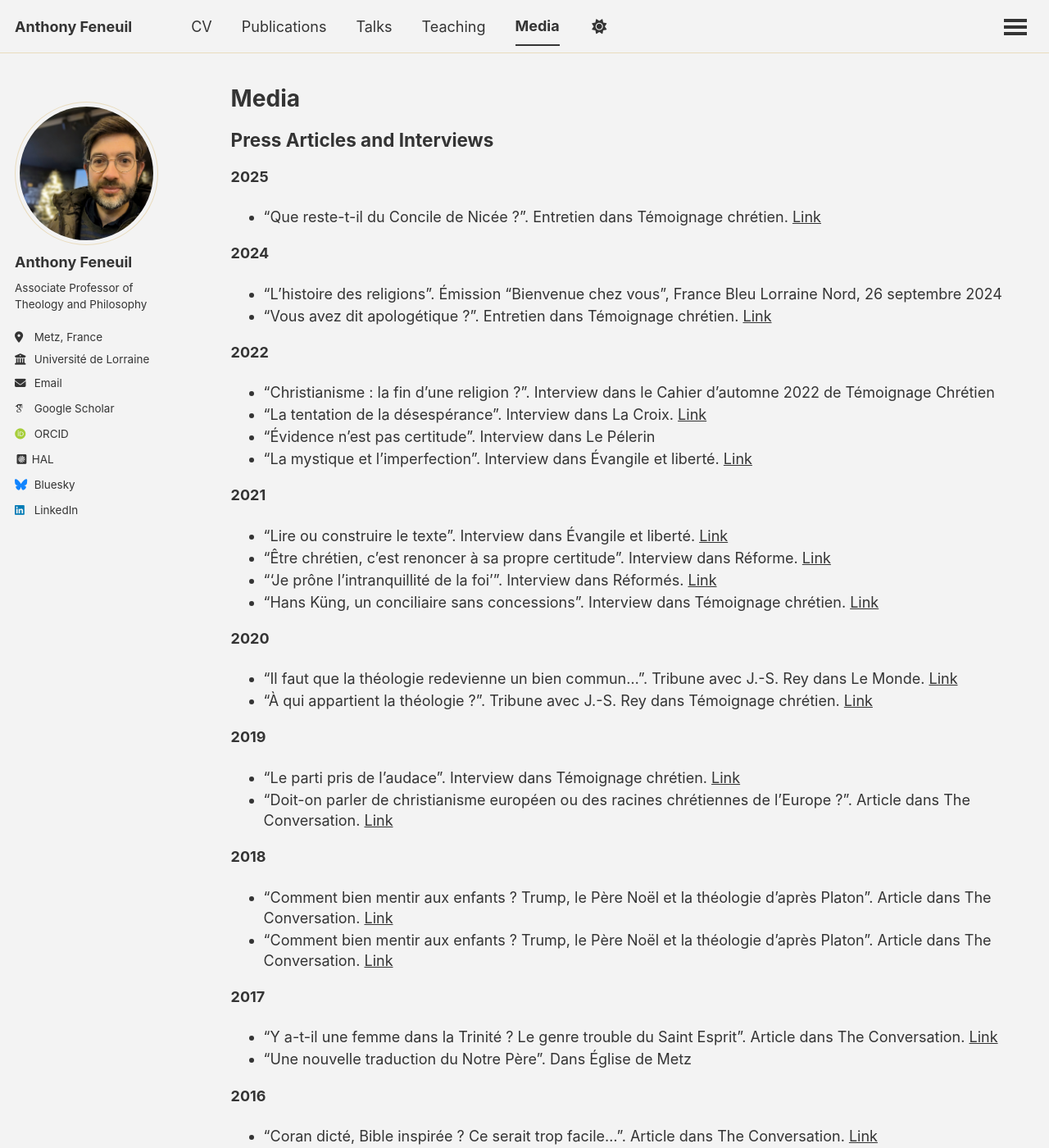
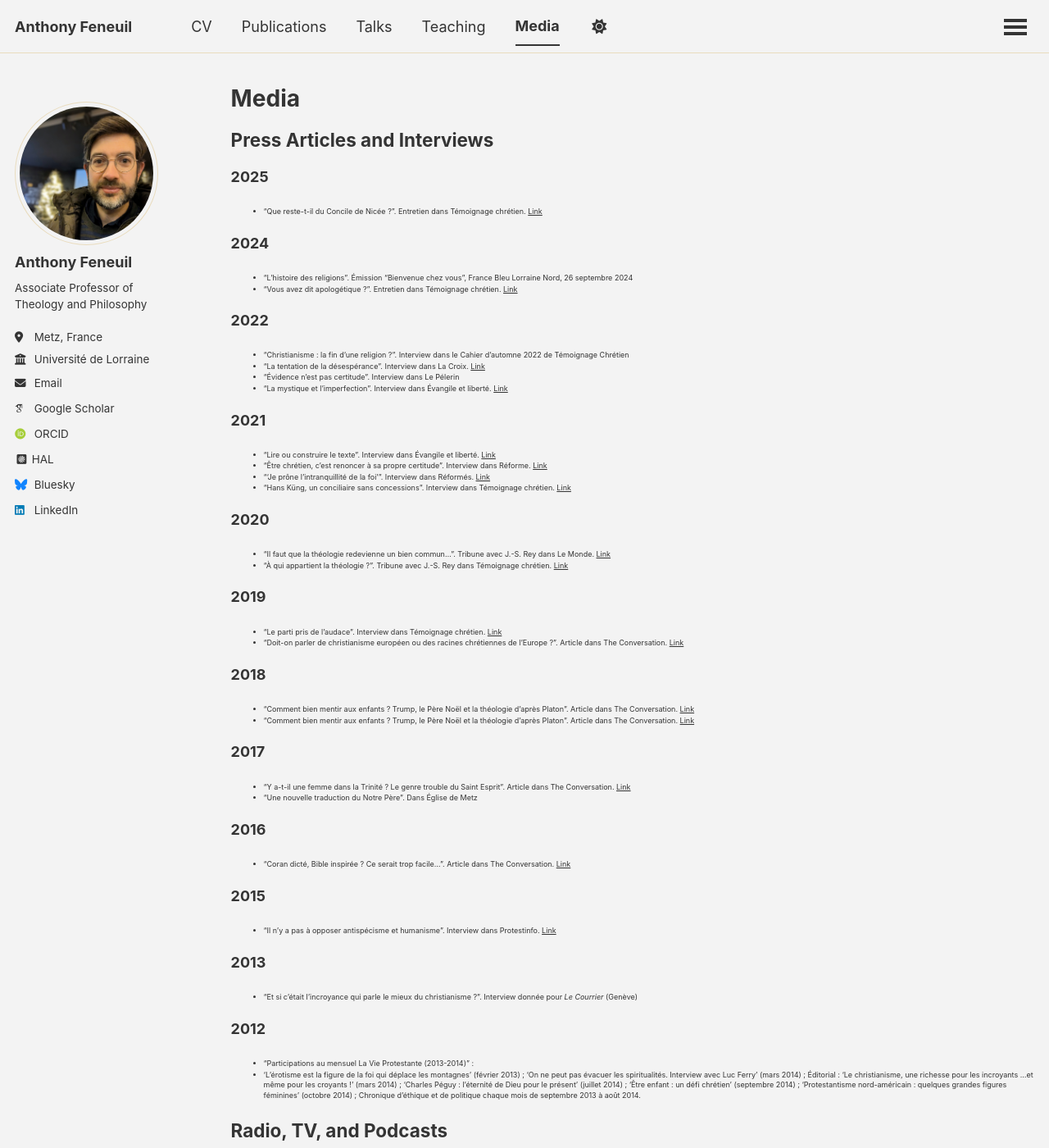
Before and after one commit to anfnl/anfnl.github.io, a Jekyll site: the page built from _pages/media.md, in a window 1280 px wide and 1400 px high. Shown: the whole window at 82% size. Built offline with Jekyll 4.4.1, drawn with Linux system fonts in a browser that asks for light colours; some web fonts are replaced; a script that is not in the unit is left out.

Commit message:
Update custom.html

```diff
--- a/_includes/head/custom.html
+++ b/_includes/head/custom.html
@@ -29,6 +29,9 @@
 
 {% if page.permalink == '/publications/' or page.permalink == '/talks/' or page.permalink == '/teachings/' or page.permalink == '/media/' %}
 <style>
+  .archive li {
+    font-size: 0.5em !important;
+  }
   .archive ul {
     margin-bottom: 0;
   }
```
